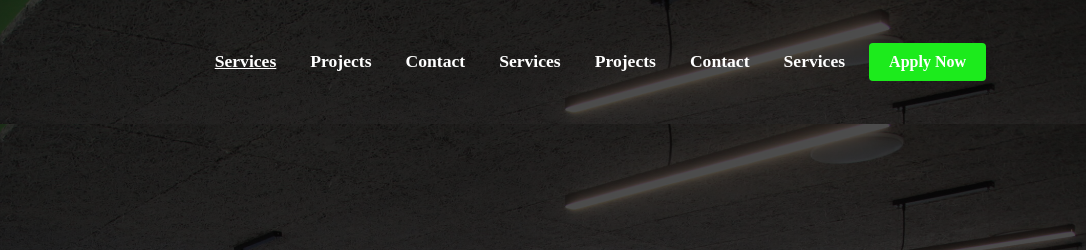
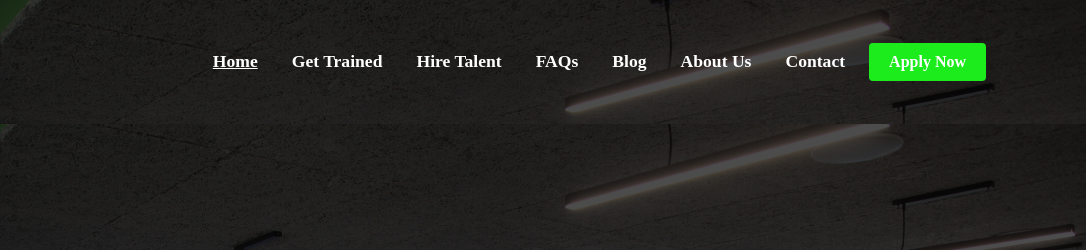
Before and after one commit to Abed001/sefactory-website-frontend, a plain HTML site: page index.html in a window 1280 px wide. Shown: the top 250 px of the page, 194-1280 px from the left. Drawn offline with Linux system fonts and the light colour scheme.

```diff
--- a/index.html
+++ b/index.html
@@ -6,7 +6,7 @@
   <meta name="viewport"content="width=device-width, initial-scale=1.0">
   <link rel="stylesheet" href="style.css">
 
-  <title>Se Factory</title>
+  <title>SE Factory-Empowering youth with tech jobs</title>
   <style>
     span {
       text-decoration: underline;
@@ -21,13 +21,13 @@
         height="100">
     </a>
     <nav class="navigation">
-       <a class href="#services"><span>Services</span></a>
-        <a href="#projects">Projects</a>
+       <a class href="#home"><span>Home</span></a>
+        <a href="#get trained">Get Trained</a>
+        <a href="#hire talent">Hire Talent</a>
+        <a href="#services">FAQs</a>
+        <a href="#blog">Blog</a>
+        <a href="#about us">About Us</a>
         <a href="#contact">Contact</a>
-        <a href="#services">Services</a>
-        <a href="#projects">Projects</a>
-        <a href="#contact">Contact</a>
-        <a href="#services">Services</a>
         <button class="button">Apply Now</button>
     </nav>
   </header>
```
